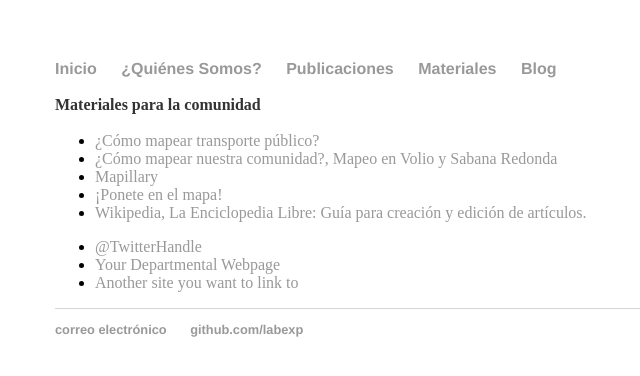
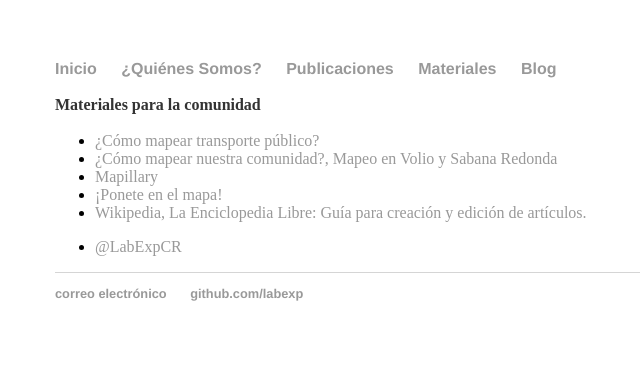
Before and after one commit to labexp/labexp.github.io, a Jekyll site: the page built from materiales/index.html, in a window 1280 px wide. Shown: the top 376 px of the page, without its empty margins (137-777 px from the left). Built offline with Jekyll 4.4.1, drawn with Linux system fonts in a browser that asks for light colours.

Commit message:
add twitter handler

```diff
--- a/materiales/index.html
+++ b/materiales/index.html
@@ -19,8 +19,6 @@
 	</p>
 
 	<ul class="contacts">
-		<li><a href="#">@TwitterHandle</a></li>
-		<li><a href="#">Your Departmental Webpage</a></li>
-		<li><a href="#">Another site you want to link to</a></li>
+		<li><a href="#">@LabExpCR</a></li>
 	</ul>
 </div>
```
